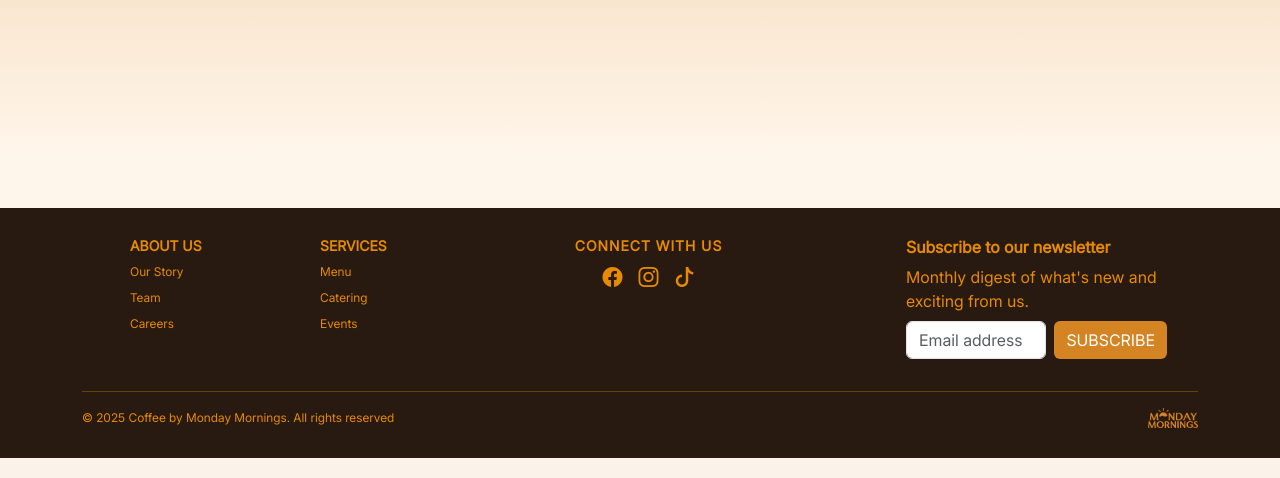
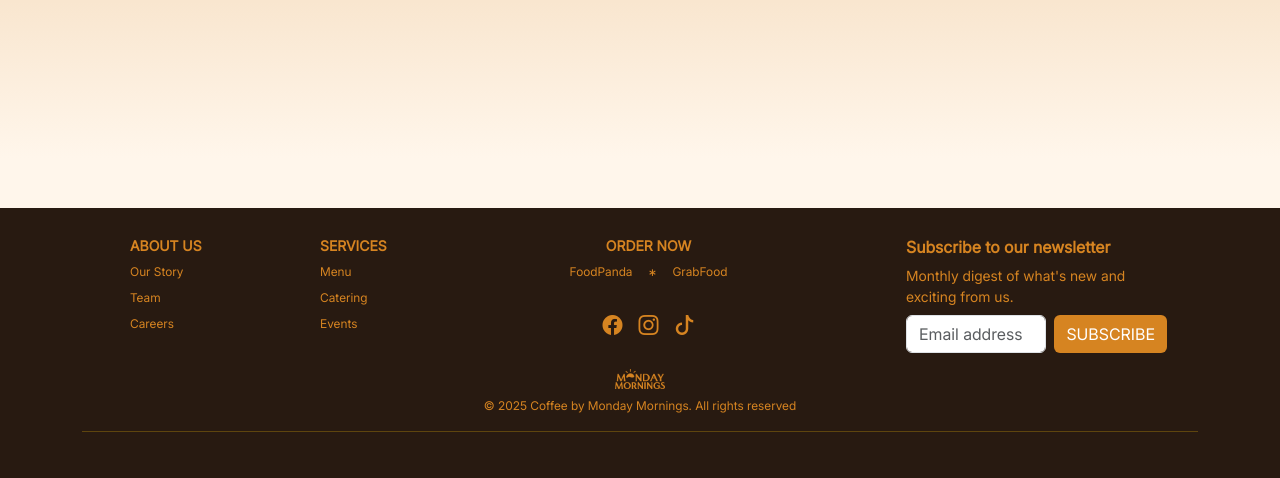
Before and after one commit to 404keith/coffeeshop-website, a PHP site: page /projects/views/home/home.php in a window 1280 px wide. Shown: the part 2641-3119 px from the top of the page. Run offline with PHP 8.4, Linux system fonts and the light colour scheme; data that the repository does not hold is empty; some libraries are stand-ins or nearby versions.

Commit message:
edited footer

```diff
--- a/views/layouts/footer.php
+++ b/views/layouts/footer.php
@@ -1,25 +1,25 @@
 <style>
   .footer {
     background-color:#281A11;
-    color: #e68a00;
+    color: #D68421;
     padding: 30px 20px;
     margin-top: 50px;
   }
 
   .btn-primary {
-    background-color: #D48423 !important;
+    background-color: #D68421 !important;
     border: none;
     box-shadow: none;
   }
 
   .btn-primary:hover {
-    background-color: #C3680B !important;
+    background-color: #D68421 !important;
     box-shadow: none;
     border: none;
   }
 
   .nav-link {
-    color: #e68a00;
+    color: #D68421;
     font-size: 12px;
   }
 
@@ -27,7 +27,7 @@
   .footer p,
   .footer a,
   .footer i {
-    color: #e68a00;
+    color: #D68421;
   }
 
   .footer h6 {
@@ -93,9 +93,20 @@
 
       <div class="d-none d-md-block col-md-1 ms-2 order-md-3"></div>
 
-      <div class="col-4 col-md-3 mb-3 text-center order-2 order-md-4 footer-gap">
-        <h6 class="small fw-semibold mb-2 connect-title">CONNECT WITH US</h6>
+
+      <div class="col-4 col-md-3 mb-1 text-center order-2 order-md-4 footer-gap">
+        <h6 class="small mb-2">ORDER NOW</h6>
         <div class="d-flex justify-content-center gap-3">
+          <a href="#" target="_blank" class="fs-5 transition text-decoration-none">
+            <p class="nav-link p-0 small">FoodPanda</p></i>
+          </a>
+          <p>*</p>
+          <a href="#" target="_blank" class="fs-5 transition text-decoration-none">
+            <p class="nav-link p-0 small ">GrabFood</p></i>
+          </a>
+        </div>
+
+        <div class="d-flex justify-content-center gap-3 mt-2">
           <a href="https://www.facebook.com/profile.php?id=100092605117539" target="_blank" class="fs-5 transition">
             <i class="bi bi-facebook"></i>
           </a>
@@ -114,7 +125,7 @@
       <div class="col-12 col-md-3 mb-3 text-center text-md-start order-4 order-md-6">
         <form>
           <h6 class="fw-semibold mb-2">Subscribe to our newsletter</h6>
-          <p class="mb-2">Monthly digest of what's new and exciting from us.</p>
+          <p class="mb-2 p-0 small">Monthly digest of what's new and exciting from us.</p>
           <div class="d-flex flex-column flex-sm-row w-100 gap-2">
             <label for="newsletter1" class="visually-hidden">Email address</label>
             <input id="newsletter1" type="email" class="form-control" placeholder="Email address" />
@@ -124,17 +135,19 @@
       </div>
     </div>
 
-    <hr class="border-warning">
 
     <!-- <div class="text-center mb-3">
       <img src="<?php echo FILE_ROOT; ?>/public/assets/images/logo.png" alt="Coffee by Monday Mornings" class="footer-logo">
     </div> -->
 
-    <div class="d-flex flex-column flex-sm-row justify-content-between align-items-center">
-      <p class="mb-0 copyright">&copy; 2025 Coffee by Monday Mornings. All rights reserved</p>
-      <img src="<?php echo FILE_ROOT; ?>/public/assets/images/logo.png" alt="Coffee by Monday Mornings" class="footer-logo">
-    </div>
-  </div>
+    <div class="text-center ">
+    <img src="<?php echo FILE_ROOT; ?>/public/assets/images/logo.png" alt="Coffee by Monday Mornings" class="footer-logo mb-2">
+    <p class="mb-0 copyright">&copy; 2025 Coffee by Monday Mornings. All rights reserved</p>
+</div>
+
+    <hr class="border-warning">
+
+
 </footer>
 
 
```
